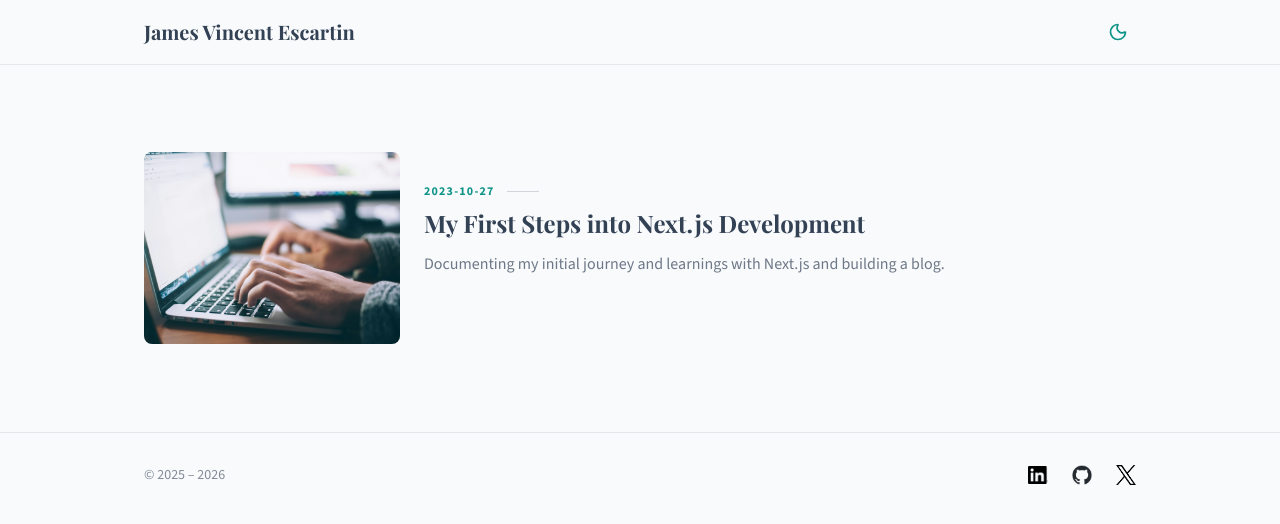
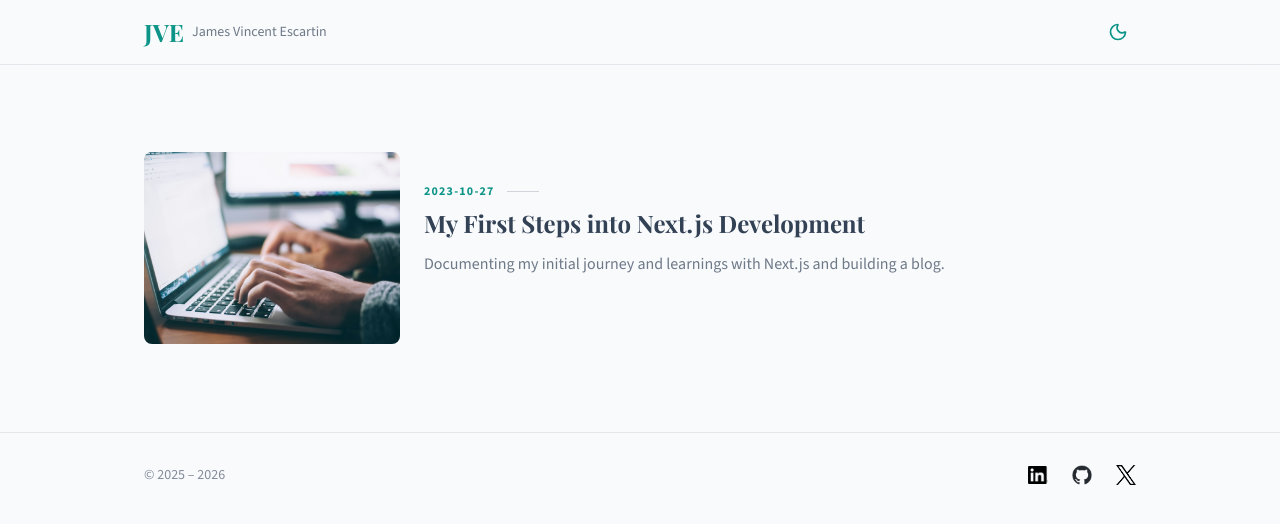
Before and after one commit to jvescartin/jvescartin.com, a Next.js app: page / in a window 1280 px wide. Shown: the top 524 px of the page. Built offline with nearby package versions, Linux system fonts and the light colour scheme; a web font is replaced by a local one.

Commit message:
feat: revised header

```diff
--- a/components/Header.tsx
+++ b/components/Header.tsx
@@ -2,6 +2,7 @@
 
 import { Moon, Sun } from "lucide-react";
 import { useTheme } from "next-themes";
+import Link from "next/link";
 
 export default function Header() {
   const { theme, setTheme } = useTheme();
@@ -9,7 +10,12 @@ export default function Header() {
   return (
     <header className="fixed top-0 w-full z-50 border-b border-foreground/10 bg-background/80 backdrop-blur-md transition-colors duration-300">
       <div className="mx-auto flex h-16 max-w-5xl items-center justify-between px-4">
-        <h1 className="font-accent text-xl font-bold text-foreground">James Vincent Escartin</h1>
+        <Link href="/" className="flex items-center space-x-2">
+          <span className="font-accent text-2xl font-bold text-accent">JVE</span>
+          <span className="text-sm text-foreground/70 hover:text-foreground transition-colors duration-300">
+            James Vincent Escartin
+          </span>
+        </Link>
 
         {/* Toggle at the right */}
         <button
```
Also changed, not shown: 1 other file (tests, documents, lock files or other folders).
